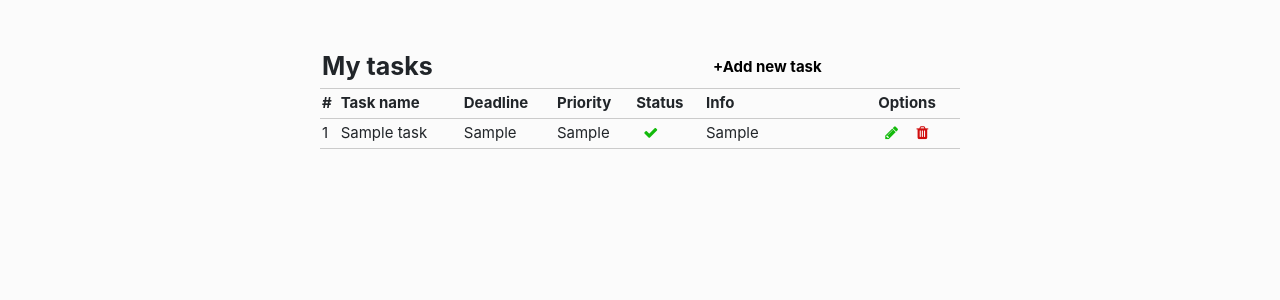
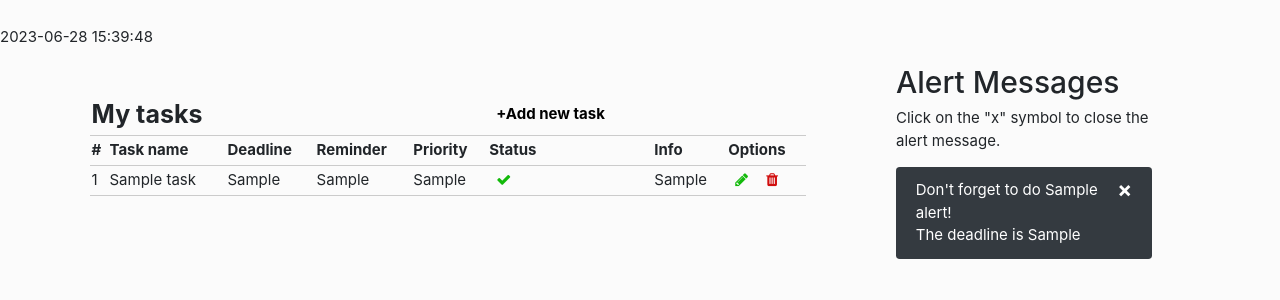
Before and after one commit to ghazal-pouresfandiyar/TodoList, a PHP site: page /Todolist/list.php in a window 1280 px wide. Shown: the part 54-354 px from the top of the page. Run offline with PHP 8.4, Linux system fonts and the light colour scheme; tables that the repository leaves empty or names only in its code hold one stand-in row (values such as "Sample post").

Commit message:
send notification for task (but there is bug)

```diff
--- a/list.css
+++ b/list.css
@@ -1,11 +1,7 @@
-body {
-  background-color: wheat;
-}
-
-.task-container {
+/* .task-container {
   margin-top: 2.5em;
   margin-left: 25%;
-}
+} */
 
 #inputTask {
   margin-top: 0.1em;
@@ -17,7 +13,38 @@ body {
 }
 
 table {
-  width: 50% !important;
+  width: 80% !important;
   margin-top: 2em;
-  margin-left: 25%;
+  margin-left: 10%;
 }
+
+.flex-container {
+  display: flex;
+  flex-direction: row;
+  padding: 0;
+  margin: 0;
+}
+
+.alert {
+  padding: 20px;
+  background-color: #343a40;
+  color: white;
+  opacity: 1;
+  transition: opacity 0.6s;
+  margin-bottom: 15px;
+}
+
+.closebtn {
+  margin-left: 15px;
+  color: white;
+  font-weight: bold;
+  float: right;
+  font-size: 22px;
+  line-height: 20px;
+  cursor: pointer;
+  transition: 0.3s;
+}
+
+.closebtn:hover {
+  color: black;
+}
--- a/list.php
+++ b/list.php
@@ -16,17 +16,23 @@
 
     <?php
       include('navbar.php');
+      header("refresh: 1;");
     ?>
   </head>
   <body>
-
   <?php
       include_once('connection.php');
       $con = mysqli_connect('localhost', 'root', '', 'todo_db');
       $results = mysqli_query($conn, "SELECT * FROM tasks");
+      date_default_timezone_set("Asia/Tehran");
     ?>
-
-    <table style="margin-top: 100px;">
+    <div style="margin-top: 80px;">
+      <p><?php echo date('Y-m-d H:i:s') ?></p>
+    </div>
+    <div class="flex-container">
+      <!-- table -->
+      <div style="width: 70%; padding:0; margin:0;">
+        <table>
           <thead>
             <tr>
               <th style="font-size: 25px; text-align: left;" colspan="5">My tasks</th>
@@ -38,6 +44,7 @@
             <th>#</th>
             <th>Task name</th>
             <th>Deadline</th>
+            <th>Reminder</th>
             <th>Priority</th>
             <th>Status</th>
             <th>Info</th>
@@ -50,11 +57,13 @@
               die(mysqli_error($con));
             }
             if(mysqli_num_rows($results)){
-          while ($row = mysqli_fetch_array($results)) { ?>
+              while ($row = mysqli_fetch_array($results)) {
+                ?>
                 <tr>
                   <td><?php echo $i; ?></td>
                   <td><?php echo $row['task_name']; ?></td>
                   <td><?php echo $row['deadline']; ?></td>
+                  <td><?php echo $row['reminder']; ?></td>
                   <td><?php echo $row['priority']; ?></td>
                   <td>
                     <?php
@@ -76,5 +85,55 @@
             }
           ?>
         </table>
+      </div>
+      <!-- notif box -->
+      <div style="width: 20%">
+        <h2>Alert Messages</h2>
+        <p>Click on the "x" symbol to close the alert message.</p>
+        <?php
+          $results = mysqli_query($con, "SELECT * FROM tasks");
+          if(!$results){
+            die(mysqli_error($con));
+          }
+          if(mysqli_num_rows($results)){
+            while ($row = mysqli_fetch_array($results)) {
+              $date = date("Y-m-d H:i:s");
+              if($row['reminder'] <= $date and $row['task_status'] == "Undone"){
+                $name = $row['task_name'];
+                $task_deadline = $row['deadline'];
+                mysqli_query($con, "INSERT INTO alerts (task_name, task_deadline) VALUES ('$name', '$task_deadline')");
+              }
+            }
+          }
+
+          $alerts = mysqli_query($con, "SELECT * FROM alerts");
+          if(!$alerts){
+            die(mysqli_error($con));
+          }
+          if(mysqli_num_rows($alerts)){
+            while ($row = mysqli_fetch_array($alerts)) {
+              $message = "<div class=\"alert\">"
+                                  ."<span class=\"closebtn\">&times;</span>"
+                                  ."Don't forget to do ".$row['task_name']."!<br> The deadline is ".$row['task_deadline']."</div>";
+              echo $message;
+            }
+          }
+
+        ?>
+
+        <script>
+          var close = document.getElementsByClassName("closebtn");
+          var i;
+
+          for (i = 0; i < close.length; i++) {
+            close[i].onclick = function(){
+              var div = this.parentElement;
+              div.style.opacity = "0";
+              setTimeout(function(){ div.style.display = "none"; }, 600);
+            }
+          }
+        </script>
+      </div>
+    </div>
   </body>
 </html>
```
Also changed, not shown: create_task.php (+0 -7 lines). Lines whose indentation alone changed are shown as unchanged.
